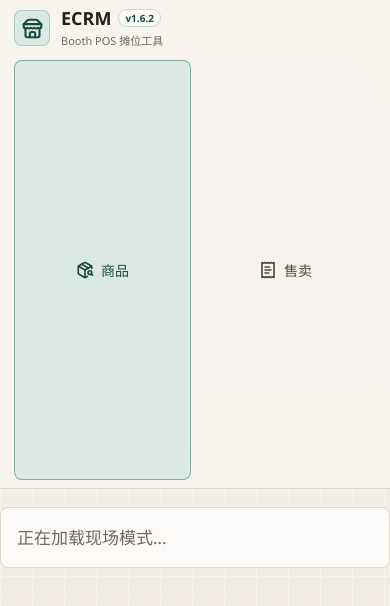
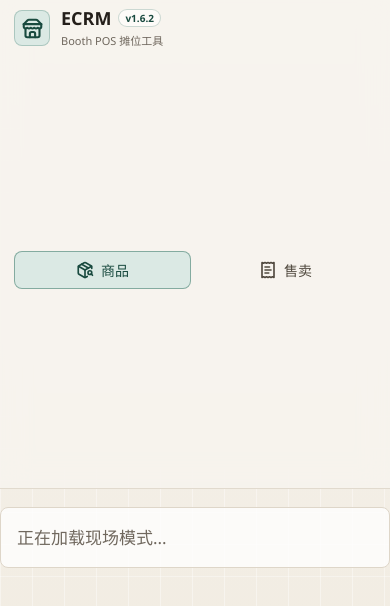
Before and after one commit to mattvxiao-commits/mattvxiao-commits.github.io, a React (Vite) app: page /products in a window 390 px wide. Shown: the top 606 px of the page. Built offline with nearby package versions, Linux system fonts and the light colour scheme.

Commit message:
fix: prevent narrow navigation tab stretch

```diff
--- a/src/styles.css
+++ b/src/styles.css
@@ -139,6 +139,7 @@ a {
   display: flex;
   flex: 1 1 420px;
   gap: 6px;
+  align-items: center;
   justify-content: flex-end;
   max-width: 100%;
   overflow-x: auto;
@@ -3002,10 +3003,14 @@ p {
   .nav {
     width: 100%;
     justify-content: flex-start;
+    overscroll-behavior-x: contain;
+    scroll-snap-type: x proximity;
   }
 
   .nav a {
-    flex: 1 0 auto;
+    flex: 0 0 auto;
+    min-width: 92px;
+    scroll-snap-align: start;
   }
 
   .page {
```
